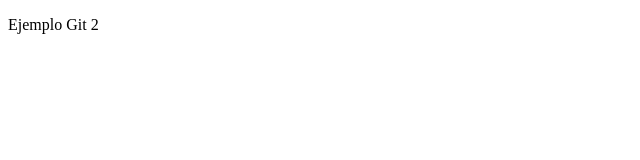
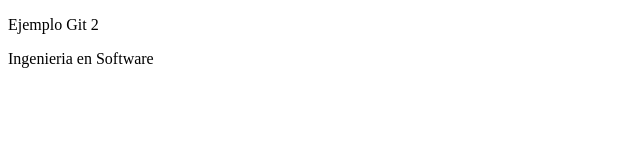
Before and after one commit to Javi1499/1k-git-2, a plain HTML site: page index.html in a window 1280 px wide. Shown: the whole page, without its empty margins (0-640 px from the left). Drawn offline with Linux system fonts and the light colour scheme.

Commit message:
segundo Commit

```diff
--- a/index.html
+++ b/index.html
@@ -6,5 +6,6 @@
 </head>
 <body>
     <p>Ejemplo Git 2</p>
+    <p>Ingenieria en Software</p>
 </body>
 </html>
```
